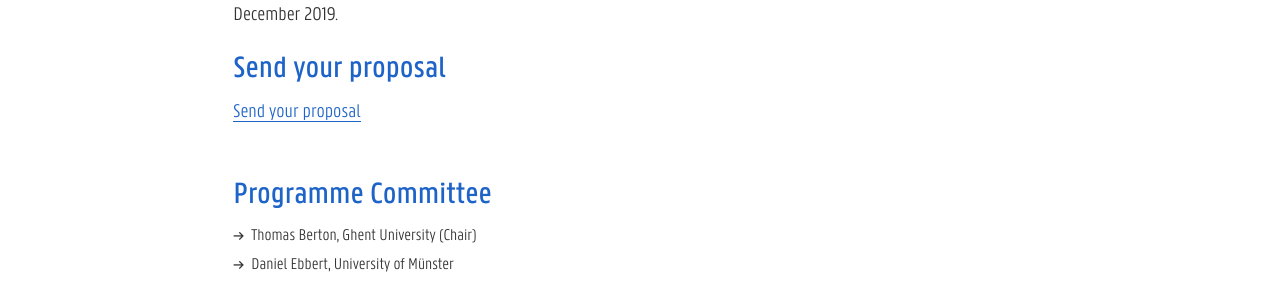
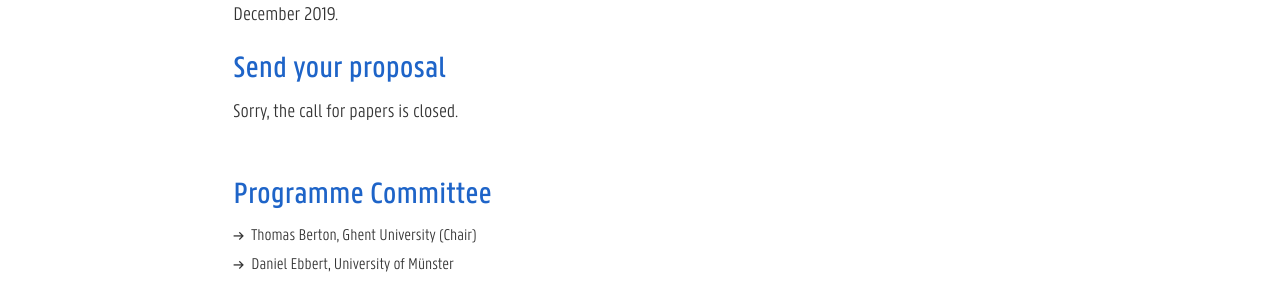
Before and after one commit to mm-dict/oc2020, a Jekyll site: the page built from cfp.html, in a window 1280 px wide. Shown: the part 1352-1637 px from the top of the page. Built offline with Jekyll 4.4.1, drawn with Linux system fonts in a browser that asks for light colours; a script that is not in the unit is left out.

Commit message:
closed the cfp

```diff
--- a/cfp.html
+++ b/cfp.html
@@ -63,7 +63,7 @@ While the focus of the event will be on Opencast, the community seeks participat
 
 
 <h2>Send your proposal</h2>
-<p><a href="https://forms.gle/YDNPU9DHmbjkAon38">Send your proposal</a></p>
+<p>Sorry, the call for papers is closed.</p>
 
 <br/>
 
```
